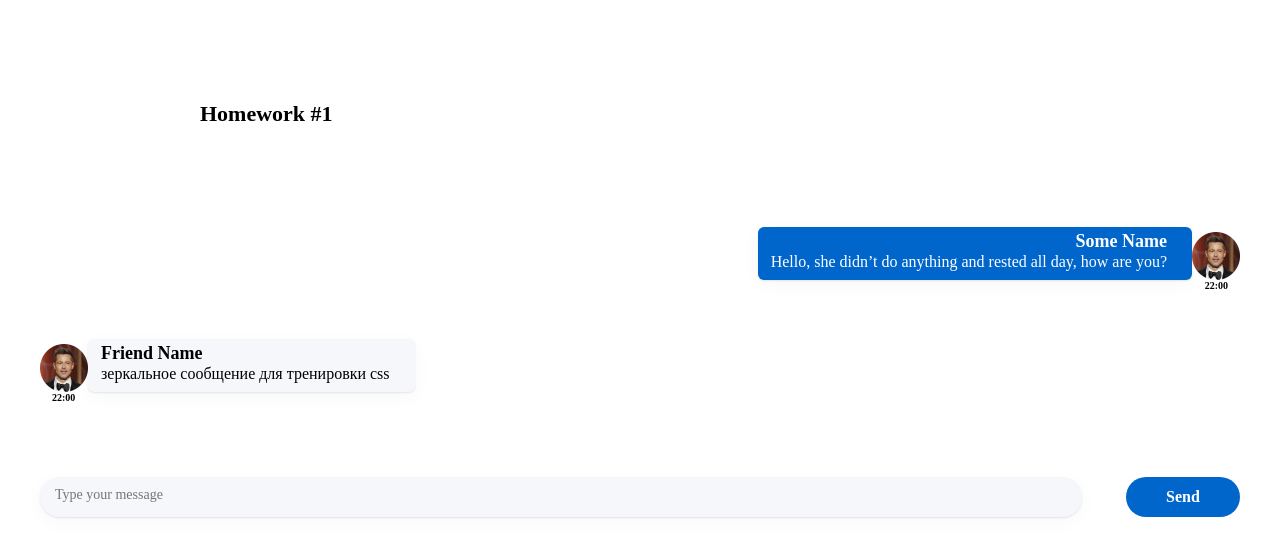
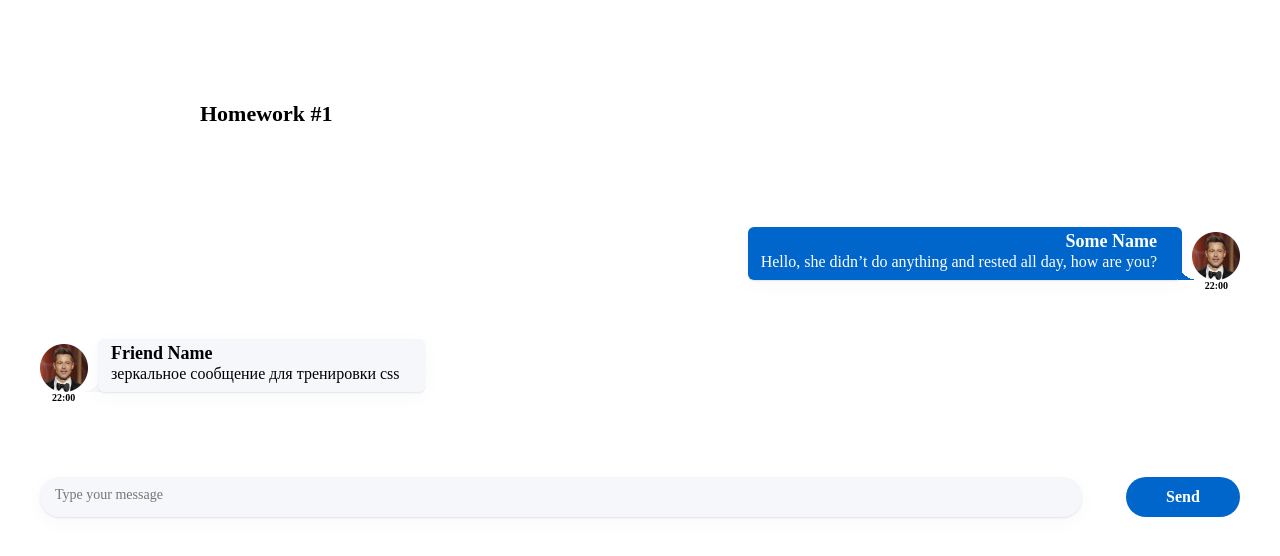
Before and after one commit to Nascccom/Nascccom.github.io-hw1, a React (Create React App) app: page / in a window 1280 px wide. Shown: the top 556 px of the page. Built offline with nearby package versions, Linux system fonts and the light colour scheme.

Commit message:
Stylized all the CSS files

```diff
--- a/src/s2-homeworks/hw01/friend-message/FriendMessage.module.css
+++ b/src/s2-homeworks/hw01/friend-message/FriendMessage.module.css
@@ -10,11 +10,15 @@
 }
 
 .friendImageAndText img {
+    margin-right: 10px;
     width: 48px;
     height: 48px;
 }
 
 .friendText {
+    transform-style: preserve-3d;
+    max-width: 600px;
+    position: relative;
     padding: 3px 25px 8px 13px;
     color: #000000;
     border-radius: 6px;
@@ -23,7 +27,15 @@
 }
 
 .friendText:after {
-
+    content: "";
+    position: absolute;
+    transform: translateZ(-1px);
+    bottom: 0;
+    right: 99%;
+    display: block;
+    width: 20px;
+    height: 20px;
+    background: radial-gradient(40px at top left, transparent 50%, #F5F7FB 0) no-repeat right bottom;
 }
 
 .friendName {
--- a/src/s2-homeworks/hw01/message/Message.module.css
+++ b/src/s2-homeworks/hw01/message/Message.module.css
@@ -1,6 +1,7 @@
 .message {
     margin-bottom: 47px;
 }
+
 
 .imageAndText {
     display: flex;
@@ -11,11 +12,14 @@
 }
 
 .imageAndText img {
+    margin-left: 10px;
     width: 48px;
     height: 48px;
 }
 
 .text {
+    transform-style: preserve-3d;
+    position: relative;
     padding: 3px 25px 8px 13px;
     color: #FFFFFF;
     border-radius: 6px;
@@ -24,8 +28,17 @@
 }
 
 .text:after {
+    content: "";
+    position: absolute;
+    transform: translateZ(-1px);
+    bottom: 0;
+    left: 99%;
+    display: block;
+    width: 20px;
+    height: 20px;
+    background: radial-gradient(40px at top right, transparent 50%, #0066CC 0) no-repeat right bottom;
+}
 
-}
 
 .name {
     text-align: end;
```
